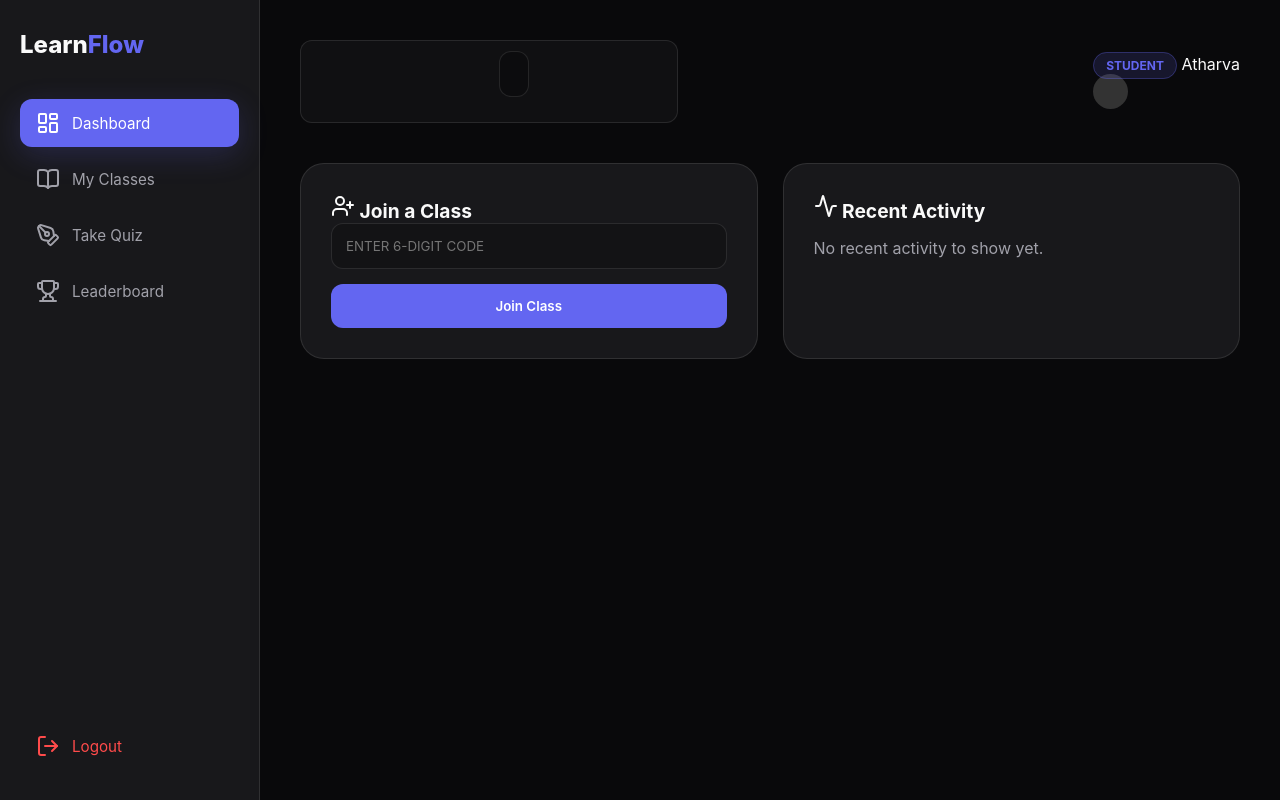
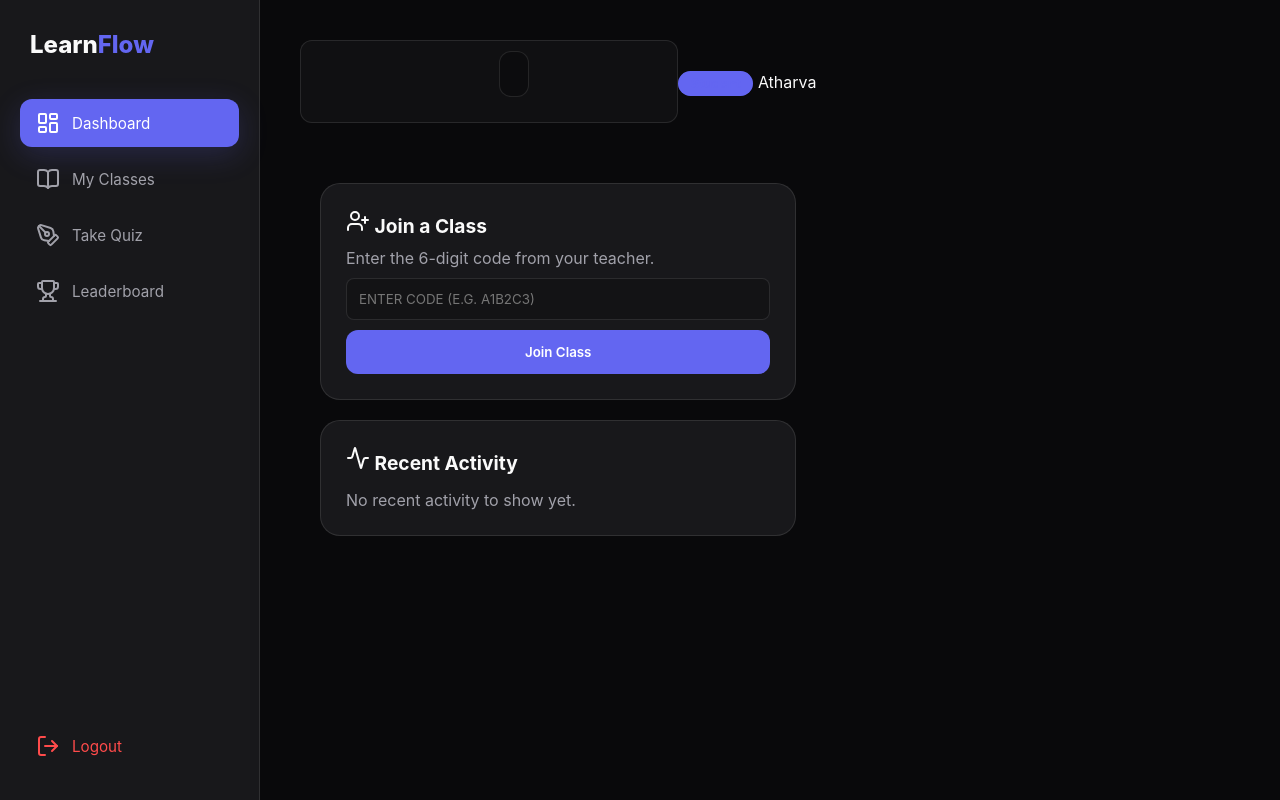
Before and after one commit to Atharva9627/LearnFlow, a PHP site: page /dashboard.php in a window 1280 px wide. Run offline with PHP 8.4, Linux system fonts and the light colour scheme; a user stored in the database is signed in.

Commit message:
Updated the log out problem

```diff
--- a/backend/logout.php
+++ b/backend/logout.php
@@ -4,6 +4,6 @@ session_unset();    // Remove all session variables
 session_destroy();  // Destroy the session entirely
 
 // Go back to the login page (one folder up)
-header("Location: ../auth.php");
+header("Location: ../index.php");
 exit();
 ?>
--- a/dashboard.php
+++ b/dashboard.php
@@ -1,14 +1,15 @@
 <?php
 session_start();
 
-// PROTECTION: If NOT logged in, kick back to login page
+// 1. PROTECTION: If not logged in, kick back to login page
+// This ensures only authorized users see the dashboard
 if (!isset($_SESSION['user_id'])) {
     header("Location: auth.php");
     exit();
 }
 
 $userName = $_SESSION['user_name'];
-$userRole = $_SESSION['role'];
+$userRole = $_SESSION['role']; // 'teacher' or 'student'
 ?>
 <!DOCTYPE html>
 <html lang="en">
@@ -18,12 +19,52 @@ $userRole = $_SESSION['role'];
     <title>LearnFlow | Dashboard</title>
     <link rel="stylesheet" href="css/style.css">
     <script src="https://unpkg.com/lucide@latest"></script>
+    <style>
+        /* Modern Dashboard Layout Fixes */
+        .dashboard-grid {
+            display: grid;
+            grid-template-columns: repeat(auto-fit, minmax(300px, 1fr));
+            gap: 20px;
+            padding: 20px;
+        }
+        .card {
+            background: var(--bg-card);
+            padding: 25px;
+            border-radius: 20px;
+            border: 1px solid var(--glass-border);
+            transition: 0.3s;
+        }
+        .success-box {
+            background: rgba(75, 255, 75, 0.1);
+            border: 1px dashed #4bff4b;
+            padding: 15px;
+            border-radius: 12px;
+            margin-top: 15px;
+            text-align: center;
+        }
+        .invite-code {
+            font-size: 1.8rem;
+            color: #4bff4b;
+            font-weight: bold;
+            letter-spacing: 3px;
+            display: block;
+            margin-top: 5px;
+        }
+        .role-badge {
+            background: var(--primary);
+            padding: 4px 12px;
+            border-radius: 20px;
+            font-size: 0.8rem;
+            text-transform: capitalize;
+        }
+    </style>
 </head>
 <body>
 
-    <div class="app-container" style="display: flex; width: 100%;">
+    <div class="app-container">
         <aside class="sidebar">
             <div class="logo">
+                <div class="logo-icon"></div>
                 <span>Learn<span class="flow-text">Flow</span></span>
             </div>
 
@@ -59,42 +100,63 @@ $userRole = $_SESSION['role'];
                 <div class="user-profile">
                     <span class="role-badge"><?php echo $userRole; ?></span>
                     <span class="user-name"><?php echo htmlspecialchars($userName); ?></span>
-                    <div class="avatar" style="width:35px; height:35px; background:#333; border-radius:50%;"></div>
+                    <div class="avatar"></div>
                 </div>
             </header>
 
+            <?php if (isset($_GET['status']) && $_GET['status'] === 'quiz_completed'): ?>
+                <div class="card" style="background: rgba(16, 185, 129, 0.2); border: 1px solid #10b981; margin: 20px;">
+                    <h3 style="color: #10b981;">Quiz Submitted!</h3>
+                    <p>You scored <strong><?php echo $_GET['score']; ?></strong> out of <strong><?php echo $_GET['total']; ?></strong>.</p>
+                </div>
+            <?php endif; ?>
+
             <section class="dashboard-grid">
+
                 <?php if ($userRole === 'teacher'): ?>
                     <div class="card">
                         <h3><i data-lucide="plus-circle"></i> Create New Class</h3>
+                        <p style="color: var(--text-dim); margin: 10px 0;">Start a new session for your students.</p>
+
                         <form action="backend/create_class.php" method="POST">
-                            <input type="text" name="class_name" placeholder="e.g., Computer Science 101" required>
-                            <button type="submit" class="btn-primary">Generate Invite Code</button>
+                            <input type="text" name="class_name" placeholder="e.g., Computer Science 101" required
+                                   style="width: 100%; padding: 12px; margin-bottom: 10px; background: rgba(0,0,0,0.2); border: 1px solid var(--glass-border); color: white; border-radius: 8px;">
+                            <button type="submit" class="btn-primary" style="width: 100%;">Generate Invite Code</button>
                         </form>
-                        <?php if (isset($_GET['code'])): ?>
+
+                        <?php if (isset($_GET['status']) && $_GET['status'] == 'class_created'): ?>
                             <div class="success-box">
-                                <p>Code: <span class="invite-code"><?php echo $_GET['code']; ?></span></p>
+                                <p>Class Created! Share this code:</p>
+                                <span class="invite-code"><?php echo $_GET['code']; ?></span>
                             </div>
                         <?php endif; ?>
                     </div>
-                <?php else: ?>
+                <?php endif; ?>
+
+                <?php if ($userRole === 'student'): ?>
                     <div class="card">
                         <h3><i data-lucide="user-plus"></i> Join a Class</h3>
+                        <p style="color: var(--text-dim); margin: 10px 0;">Enter the 6-digit code from your teacher.</p>
+
                         <form action="backend/join_class.php" method="POST">
-                            <input type="text" name="invite_code" maxlength="6" placeholder="Enter 6-Digit Code" required style="text-transform: uppercase;">
-                            <button type="submit" class="btn-primary">Join Class</button>
+                            <input type="text" name="invite_code" maxlength="6" placeholder="Enter Code (e.g. A1B2C3)" required
+                                   style="width: 100%; padding: 12px; margin-bottom: 10px; background: rgba(0,0,0,0.2); border: 1px solid var(--glass-border); color: white; border-radius: 8px; text-transform: uppercase;">
+                            <button type="submit" class="btn-primary" style="width: 100%;">Join Class</button>
                         </form>
                     </div>
                 <?php endif; ?>
 
                 <div class="card">
                     <h3><i data-lucide="activity"></i> Recent Activity</h3>
-                    <p style="color: var(--text-dim); margin-top:15px;">No recent activity to show yet.</p>
+                    <p style="color: var(--text-dim); padding-top: 15px;">No recent activity to show yet.</p>
                 </div>
+
             </section>
         </main>
     </div>
 
-    <script>lucide.createIcons();</script>
+    <script>
+        lucide.createIcons();
+    </script>
 </body>
 </html>
```
Also changed, not shown: index.php (+50 -7 lines).
